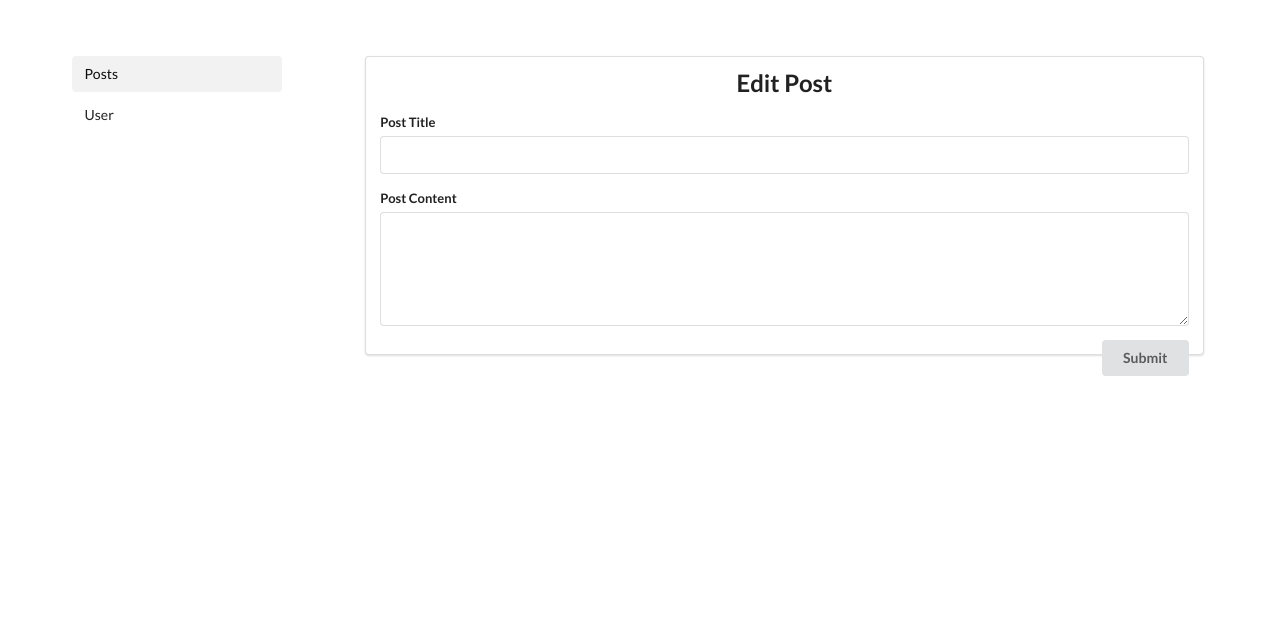
After one commit to jasonsebastian/su-entry-task, a Django app: page /blogs/admin/post/edit/1/ in a window 1280 px wide. The commit adds this page. Shown: the top 630 px of the page. Run offline with Django 3.2, Linux system fonts and the light colour scheme; a user stored in the database is signed in.

Commit message:
Enable post edit for admin

```diff
--- a/blogs/forms.py
+++ b/blogs/forms.py
@@ -13,7 +13,7 @@ class CommentForm(forms.Form):
     }))
 
 
-class CreatePostForm(forms.Form):
+class CreateEditPostForm(forms.Form):
     post_title = forms.CharField(max_length=20)
     post_content = forms.CharField(widget=forms.Textarea(attrs={
         'rows': 5
--- /dev/null
+++ b/blogs/templates/blogs/admin_edit_post.html
@@ -0,0 +1,19 @@
+{% extends 'base_admin_posts.html' %}
+
+{% block content %}
+  <div class="ui segment">
+    <h2 class="ui center aligned header">Edit Post</h2>
+    <form class="ui form" method="post" action="">
+      {% csrf_token %}
+      <div class="field">
+        <label>Post Title</label>
+        {{ edit_post_form.post_title }}
+      </div>
+      <div class="field">
+        <label>Post Content</label>
+        {{ edit_post_form.post_content }}
+      </div>
+      <button class="ui right floated button" type="submit">Submit</button>
+    </form>
+  </div>
+{% endblock %}
--- a/blogs/urls.py
+++ b/blogs/urls.py
@@ -9,6 +9,7 @@ urlpatterns = [
     path('admin/posts/', views.admin_posts, name='admin_posts'),
     path('admin/post/<int:post_id>/', views.admin_post_detail, name='admin_post_detail'),
     path('admin/post/create/', views.create_post, name='create_post'),
+    path('admin/post/edit/<int:post_id>/', views.edit_post, name='edit_post'),
     path('admin/comment/show/<int:comment_id>/', views.hide_comment, name='hide_comment'),
     path('admin/comment/hide/<int:comment_id>/', views.show_comment, name='show_comment'),
     path('admin/user/', views.admin_user, name='admin_user'),
--- a/blogs/views.py
+++ b/blogs/views.py
@@ -6,7 +6,7 @@ from django.http import HttpResponseRedirect
 from django.shortcuts import get_object_or_404, render
 from django.urls import reverse
 
-from .forms import BlogUserForm, CommentForm, CreatePostForm
+from .forms import BlogUserForm, CommentForm, CreateEditPostForm
 from .models import BlogUser, Comment, Post
 
 
@@ -129,20 +129,22 @@ def admin_posts(request):
     post_list = Post.objects.all()
     paginator = Paginator(post_list, 5)
 
+    context = {}
+    if 'HTTP_REFERER' in request.META.keys():
+        if 'blogs/admin/post/edit' in request.META['HTTP_REFERER']:
+            context['message_class'] = 'positive'
+        elif 'blogs/admin/post/delete' in request.META['HTTP_REFERER']:
+            context['message_class'] = 'negative'
+
     page = request.GET.get('page')
-    posts = paginator.get_page(page)
-    return render(request, 'blogs/admin_posts.html', {'posts': posts})
+    context['posts'] = paginator.get_page(page)
+    return render(request, 'blogs/admin_posts.html', context)
 
 
 @login_required
 def admin_post_detail(request, post_id):
     post = get_object_or_404(Post, pk=post_id)
     return render(request, 'blogs/admin_post_detail.html', {'post': post})
-
-
-@login_required
-def admin_user(request):
-    pass
 
 
 @login_required
@@ -169,13 +171,32 @@ def show_comment(request, comment_id):
 
 @login_required
 def create_post(request):
-    if request.method == 'GET':
-        context = {'create_post_form': CreatePostForm()}
-        return render(request, 'blogs/admin_create_post.html', context)
-
-    else:
+    if request.method == 'POST':
         post_title = request.POST['post_title']
         post_content = request.POST['post_content']
         p = Post(post_title=post_title, post_content=post_content)
         p.save()
         return HttpResponseRedirect('/blogs/admin/posts/')
+
+    return render(request, 'blogs/admin_create_post.html', {
+        'create_post_form': CreateEditPostForm()
+    })
+
+
+@login_required
+def edit_post(request, post_id):
+    if request.method == 'POST':
+        p = get_object_or_404(Post, pk=post_id)
+        p.post_title = request.POST['post_title']
+        p.post_content = request.POST['post_content']
+        p.save()
+        return HttpResponseRedirect('/blogs/admin/posts')
+
+    return render(request, 'blogs/admin_edit_post.html', {
+        'edit_post_form': CreateEditPostForm()
+    })
+
+
+@login_required
+def admin_user(request):
+    pass
```
Also changed, not shown: blogs/templates/blogs/admin_posts.html (+14 -1 lines), db.sqlite3.
